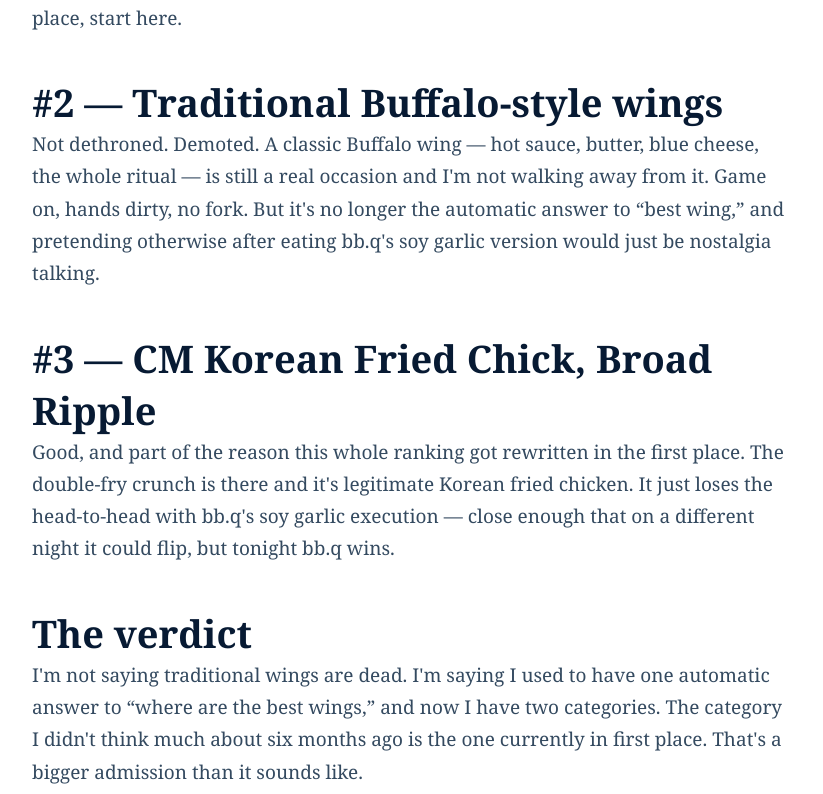
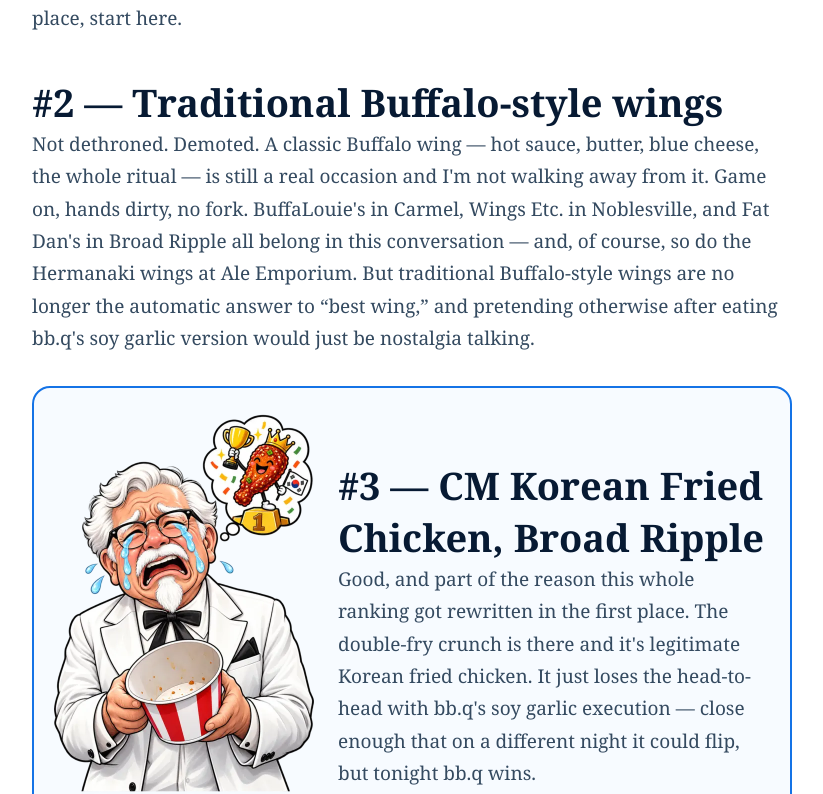
Before and after one commit to mattpom/bestaurantsindy, a Next.js app: page /reviews/wingman in a window 1280 px wide. Shown: the part 1502-2296 px from the top of the page, without its empty margins (228-1051 px from the left). Built offline with nearby package versions, Linux system fonts and the light colour scheme.

Commit message:
Update wing rankings and add crying colonel cartoon

```diff
--- a/app/reviews/wingman/page.tsx
+++ b/app/reviews/wingman/page.tsx
@@ -24,9 +24,14 @@
         <h2>#1 — bb.q Chicken, Castleton</h2>
         <p>Soy garlic, specifically. This is the wing that's currently winning my heart and my stomach, and it's not close. The crunch survives the entire order, the glaze is savory-sweet instead of cloying, and it made me actively reconsider a ranking I thought was settled. If you've never had Korean fried chicken and only have room to try one place, start here.</p>
         <h2>#2 — Traditional Buffalo-style wings</h2>
-        <p>Not dethroned. Demoted. A classic Buffalo wing — hot sauce, butter, blue cheese, the whole ritual — is still a real occasion and I'm not walking away from it. Game on, hands dirty, no fork. But it's no longer the automatic answer to “best wing,” and pretending otherwise after eating bb.q's soy garlic version would just be nostalgia talking.</p>
-        <h2>#3 — CM Korean Fried Chick, Broad Ripple</h2>
-        <p>Good, and part of the reason this whole ranking got rewritten in the first place. The double-fry crunch is there and it's legitimate Korean fried chicken. It just loses the head-to-head with bb.q's soy garlic execution — close enough that on a different night it could flip, but tonight bb.q wins.</p>
+        <p>Not dethroned. Demoted. A classic Buffalo wing — hot sauce, butter, blue cheese, the whole ritual — is still a real occasion and I'm not walking away from it. Game on, hands dirty, no fork. BuffaLouie's in Carmel, Wings Etc. in Noblesville, and Fat Dan's in Broad Ripple all belong in this conversation — and, of course, so do the Hermanaki wings at Ale Emporium. But traditional Buffalo-style wings are no longer the automatic answer to “best wing,” and pretending otherwise after eating bb.q's soy garlic version would just be nostalgia talking.</p>
+        <div style={{display:"flex",gap:"1.5rem",alignItems:"center",flexWrap:"wrap",margin:"2rem 0",padding:"1.25rem",border:"2px solid #1473e6",borderRadius:"18px",background:"#f7fbff"}}>
+          <img src="/colonel-crying.webp" alt="Cartoon of a crying fried-chicken colonel imagining a winning Korean chicken wing" style={{width:"min(100%,260px)",height:"auto",borderRadius:"14px",flex:"0 1 260px"}}/>
+          <div style={{flex:"1 1 280px"}}>
+            <h2>#3 — CM Korean Fried Chicken, Broad Ripple</h2>
+            <p>Good, and part of the reason this whole ranking got rewritten in the first place. The double-fry crunch is there and it's legitimate Korean fried chicken. It just loses the head-to-head with bb.q's soy garlic execution — close enough that on a different night it could flip, but tonight bb.q wins.</p>
+          </div>
+        </div>
         <h2>The verdict</h2>
         <p>I'm not saying traditional wings are dead. I'm saying I used to have one automatic answer to “where are the best wings,” and now I have two categories. The category I didn't think much about six months ago is the one currently in first place. That's a bigger admission than it sounds like.</p>
         <p>If you haven't had Korean fried chicken and you think you already know where you'd rank it — you don't, yet. Go find out.</p>
```
Also changed, not shown: public/colonel-crying.webp (added).
